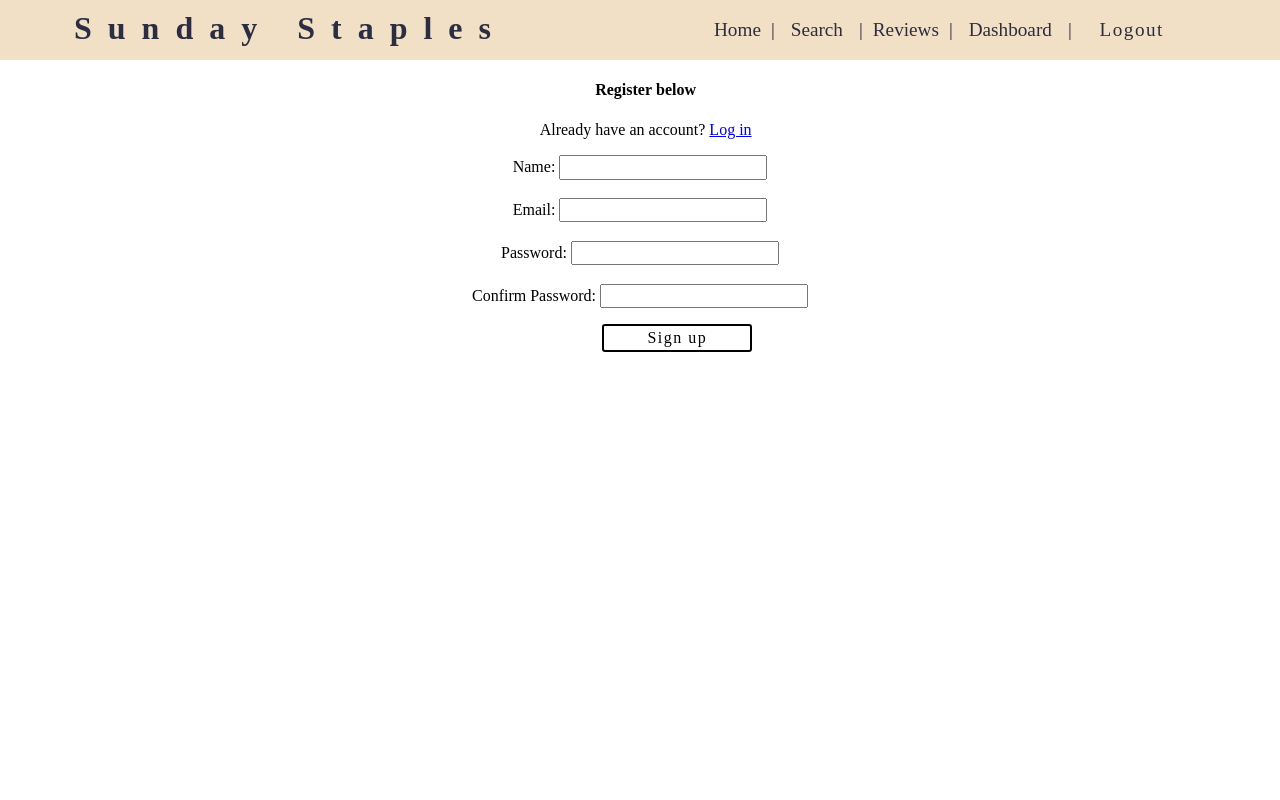
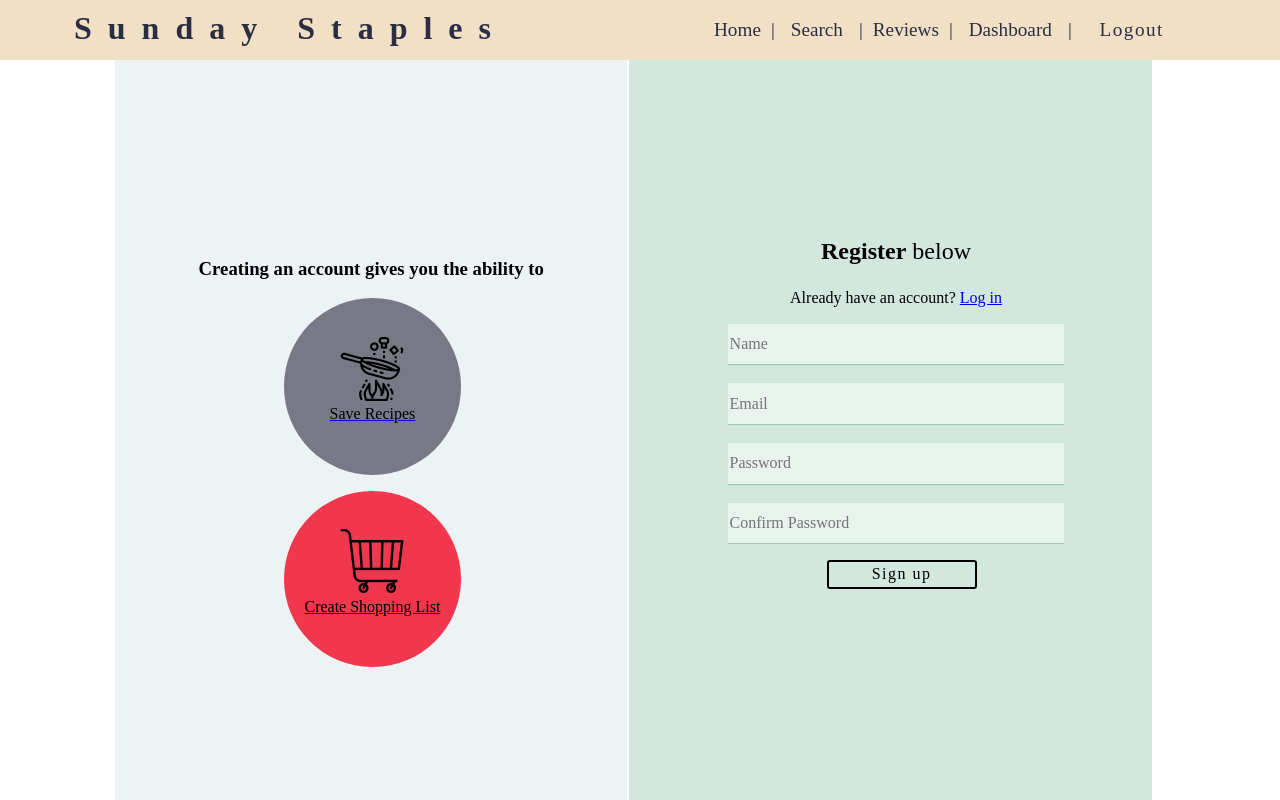
Before and after one commit to dlafrance99/Sunday-Staples, a React (Create React App) app in the folder client/: page /register in a window 1280 px wide. Shown: the top 800 px of the page. Built offline with nearby package versions, Linux system fonts and the light colour scheme; no server answers; the HTML template or start-up script is replaced by a standard one.

Commit message:
styling home page, login and register.

```diff
--- a/client/src/components/auth/Login.js
+++ b/client/src/components/auth/Login.js
@@ -8,14 +8,65 @@ import styled from "styled-components";
 
 const LoginStyled = styled.div`
 text-align: center;
+
+.main{
+    font-size: 24px;
+  }
+
 .loginButt{
     background-color: transparent;
     margin-top: 22px;
     margin-left: 5%;
     border: 2px solid black;
     border-radius: 5px;
-    padding: 3px;
 }
+.loginForm {
+    width: 40vw;
+    height: 60vw;
+    float: left;
+    margin-left: 11vw;
+    background: #D2E7DE;
+    padding-top: 18%;
+  }
+
+input {
+    border: none;
+    border-bottom: solid #9BC9B6 1px;
+    background: #E8F3EE;
+    width: 26vw;
+    height: 3vw;
+}
+.goTo{
+    width: 40vw;
+    float: right;
+    margin-right: 9vw;
+    background: #EDF2F4;
+    height: 60vw;
+    padding-top: 12%;
+  }
+.icon3 {
+    background-color: #787986;
+  }
+
+  .iconCard {
+    height: 13vw;
+    width: 13vw;
+    border-radius: 50%;
+    display: block;
+    text-align: center;
+    margin-left: 33%;
+    padding: 2% 1% 0;
+    color: black;
+  }
+
+  .icon4 {
+    background-color: #F0374D;
+  }
+
+  .icon {
+    width: 5vw;
+    margin-top: 17%;
+  }
 `
 
 class Login extends Component {
@@ -68,24 +119,19 @@ class Login extends Component {
             <LoginStyled>
 
                 <div className="container">
-                    <div style={{ marginTop: "4rem" }} className="row">
-                        <div className="col s8 offset-s2">
-                            {/* <Link to="/" className="btn-flat waves-effect">
-                                <i className="material-icons left"></i> Back to
-                                home
-                            </Link> */}
-                            <div className="col s12" style={{ paddingLeft: "11.250px" }}>
-                                <h4>
-                                    <b>Login</b> below
-              </h4>
+                    <div className="row">
+                        <div className="loginForm">
+                            <div className="col s12">
+                            <p className="main"><b>Login</b> below</p>
                                 <p className="grey-text text-darken-1">
                                     Don't have an account? <Link to="/register">Register</Link>
                                 </p>
                             </div>
                             <form noValidate onSubmit={this.onSubmit}>
                                 <div className="input-field col s12">
-                                    <label htmlFor="email">Email: </label>
+                                    <label htmlFor="email"></label>
                                     <input
+                                        placeholder="Email"
                                         onChange={this.onChange}
                                         value={this.state.email}
                                         error={errors.email}
@@ -102,8 +148,9 @@ class Login extends Component {
                                 </div>
                                 <br/>
                                 <div className="input-field col s12">
-                                    <label htmlFor="password">Password: </label>
+                                    <label htmlFor="password"></label>
                                     <input
+                                        placeholder="Password"
                                         onChange={this.onChange}
                                         value={this.state.password}
                                         error={errors.password}
@@ -118,7 +165,7 @@ class Login extends Component {
                                         {errors.passwordincorrect}
                                     </span>
                                 </div>
-                                <div className="col s12" style={{ paddingLeft: "11.250px" }}>
+                                <div className="col s12">
                                     <button
                                         style={{
                                             width: "150px",
@@ -133,6 +180,21 @@ class Login extends Component {
                                     </button>
                                 </div>
                             </form>
+                        </div>
+                        <div className="goTo">
+                        <h3>Login to view</h3>
+              <div className="Icons">
+              <Link to="/saved-recipes"><p className="iconCard icon3">
+                        <img className="icon" src="assets/images/fried.png" alt="frying pan icon" />
+                        <br/>
+                        Saved Recipes
+                        </p></Link>
+                        <Link to="/shopping-list"><p className="iconCard icon4">
+                        <img className="icon" src="assets/images/shopping-cart.png" alt="shopping cart icon" />
+                        <br/>
+                        Shopping List
+                        </p></Link>
+              </div>
                         </div>
                     </div>
                 </div>
--- a/client/src/components/auth/Register.js
+++ b/client/src/components/auth/Register.js
@@ -11,11 +11,65 @@ text-align: center;
 .SignUp{
   background-color: transparent;
     margin-top: 22px;
-    margin-left: 5%;
     border: 2px solid black;
     border-radius: 5px;
     padding: 3px;
 }
+
+.main{
+  font-size: 24px;
+}
+
+.reasons{
+  width: 40vw;
+  float: left;
+  margin-left: 9vw;
+  background: #EDF2F4;
+  height: 60vw;
+  padding-top: 14%;
+}
+
+.icon3 {
+  background-color: #787986;
+}
+
+.iconCard {
+  height: 13vw;
+  width: 13vw;
+  border-radius: 50%;
+  display: block;
+  text-align: center;
+  margin-left: 33%;
+  padding: 2% 1% 0;
+  color: black;
+}
+
+.icon4 {
+  background-color: #F0374D;
+}
+
+.icon {
+  width: 5vw;
+  margin-top: 17%;
+}
+
+.registerForm {
+  width: 40vw;
+  height: 60vw;
+  float: right;
+  margin-right: 10vw;
+  background: #D2E7DE;
+  padding-top: 12%;
+}
+
+input {
+  border: none;
+  border-bottom: solid #9BC9B6 1px;
+  background: #E8F3EE;
+  width: 26vw;
+  height: 3vw;
+}
+
 `
 
 class Register extends Component {
@@ -70,23 +124,31 @@ class Register extends Component {
 
         <div className="container">
           <div className="row">
-            <div className="col s8 offset-s2">
-              {/* <Link to="/" className="btn-flat waves-effect">
-                <i className="material-icons left"></i> Back to
-                home
-            </Link> */}
-              <div className="col s12" style={{ paddingLeft: "11.250px" }}>
-                <h4>
-                  <b>Register</b> below
-              </h4>
+            <div className="reasons">
+              <h3>Creating an account gives you the ability to</h3>
+              <div className="Icons">
+              <Link to="/saved-recipes"><p className="iconCard icon3">
+                        <img className="icon" src="assets/images/fried.png" alt="frying pan icon" />
+                        <br/>
+                        Save Recipes
+                        </p></Link>
+                        <Link to="/shopping-list"><p className="iconCard icon4">
+                        <img className="icon" src="assets/images/shopping-cart.png" alt="shopping cart icon" />
+                        <br/>
+                        Create Shopping List
+                        </p></Link>
+              </div>
+            </div>
+              <div className="registerForm" style={{ paddingLeft: "11.250px" }}>
+                <p className="main"><b>Register</b> below</p>
                 <p className="grey-text text-darken-1">
                   Already have an account? <Link to="/login">Log in</Link>
                 </p>
-              </div>
                 <form noValidate onSubmit={this.onSubmit}>
-                <div className="input-field col s12">
-                  <label htmlFor="name">Name: </label>
+                  <div className="input-field">
+                    <label htmlFor="name"></label>
                     <input
+                      placeholder="Name"
                       onChange={this.onChange}
                       value={this.state.name}
                       error={errors.name}
@@ -99,9 +161,10 @@ class Register extends Component {
                     <span className="red-text">{errors.name}</span>
                   </div>
                   <br/>
-                <div className="input-field col s12">
-                  <label htmlFor="email">Email: </label>
+                  <div className="input-field">
+                    <label htmlFor="email"></label>
                     <input
+                      placeholder="Email"
                       onChange={this.onChange}
                       value={this.state.email}
                       error={errors.email}
@@ -114,9 +177,10 @@ class Register extends Component {
                     <span className="red-text">{errors.email}</span>
                   </div>
                   <br/>
-                <div className="input-field col s12">
-                  <label htmlFor="password">Password: </label>
+                  <div className="input-field">
+                    <label htmlFor="password"></label>
                     <input
+                      placeholder="Password"
                       onChange={this.onChange}
                       value={this.state.password}
                       error={errors.password}
@@ -129,9 +193,10 @@ class Register extends Component {
                     <span className="red-text">{errors.password}</span>
                   </div>
                   <br/>
-                <div className="input-field col s12">
-                  <label htmlFor="password2">Confirm Password: </label>
+                  <div className="input-field">
+                    <label htmlFor="password2"></label>
                     <input
+                      placeholder="Confirm Password"
                       onChange={this.onChange}
                       value={this.state.password2}
                       error={errors.password2}
@@ -143,7 +208,7 @@ class Register extends Component {
                     />
                     <span className="red-text">{errors.password2}</span>
                   </div>
-                <div className="col s12" style={{ paddingLeft: "11.250px" }}>
+                  <div style={{ paddingLeft: "11.250px" }}>
                     <button
                       style={{
                         width: "150px",
--- a/client/src/pages/Home.js
+++ b/client/src/pages/Home.js
@@ -1,4 +1,5 @@
 import React, { Component } from "react";
+import { Link } from "react-router-dom";
 import styled from "styled-components";
 import Landing from "../components/Landing";
 import API from "../utils/API";
@@ -19,7 +20,7 @@ h2, h3, h4 {
     margin-top: 5px;
 }
 .welcome {
-    background-color: #9fdfbc;
+    background-color: #85BDA6;
     width: 78vw;
     margin-left: 10vw;
     padding: 1vw;
@@ -35,17 +36,18 @@ hr {
 
 .Icons {
     width: 80vw;
-    margin-left: 10vw;
+    margin-left: 14vw;
 }
 
 .iconCard {
-  height: 15vw;
-  width: 15vw;
+  height: 13vw;
+  width: 13vw;
   border-radius: 50%;
   display: inline-block;
   text-align: center;
   margin: 2%;
   padding: 2% 1% 0;
+  color: black;
 }
 
 .icon1 {
@@ -82,8 +84,8 @@ hr {
     margin-left: 1.5%;
     margin-top: 5px;
     margin-bottom: 1%;
-    color: white;
-    background-color: #108a8a;
+    color: #F6EBDA;
+    background-color: #2B2D42;
     font-size: 2rem;
     font-family: 'Playfair Display', serif;
     text-align: center;
@@ -188,26 +190,26 @@ class Home extends Component {
                     </p>
                     </div>
                     <div className="Icons">
-                        <p className="iconCard icon1">
+                        <Link to="/recipe-search"><p className="iconCard icon1">
                         <img className="icon" src="assets/images/recipe-book.png" alt="recipe icon" />
                         <br/>
                         Search Recipes
-                        </p>
-                        <p className="iconCard icon2">
+                        </p></Link>
+                        <Link to="/nutrition-search"><p className="iconCard icon2">
                         <img className="icon" src="assets/images/plan.png" alt="list icon" />
                         <br/>
                         Search Nutrition
-                        </p>
-                        <p className="iconCard icon3">
+                        </p></Link>
+                        <Link to="/saved-recipes"><p className="iconCard icon3">
                         <img className="icon" src="assets/images/fried.png" alt="frying pan icon" />
                         <br/>
                         Save Recipes
-                        </p>
-                        <p className="iconCard icon4">
+                        </p></Link>
+                        <Link to="/shopping-list"><p className="iconCard icon4">
                         <img className="icon" src="assets/images/shopping-cart.png" alt="shopping cart icon" />
                         <br/>
                         Create Shopping List
-                        </p>
+                        </p></Link>
                     </div>
                     <div className="PopRecipes">
                         <h4 className="popRecipeTitle">
--- a/client/src/pages/SavedRecipes.js
+++ b/client/src/pages/SavedRecipes.js
@@ -95,10 +95,12 @@ class SavedRecipes extends Component {
               .then(res => {
                   this.setState({ currentList: res.data })
               })
+              .then(res => this.getSaved(this.state.user))
               .catch(err => console.log(err))
         } else {
             API.addIngredients(info)
             .then(res => this.setState({ currentList: res.data }))
+            .then(res => this.getSaved(this.state.user))
             .catch(err => console.log(err))
         }
     }
```
Lines whose indentation alone changed are shown as unchanged.
